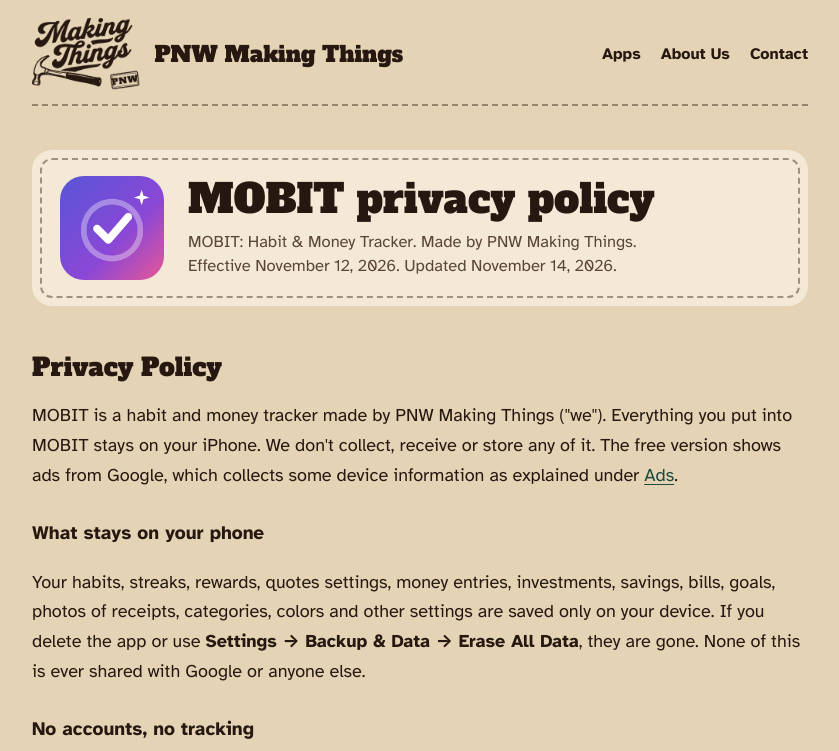
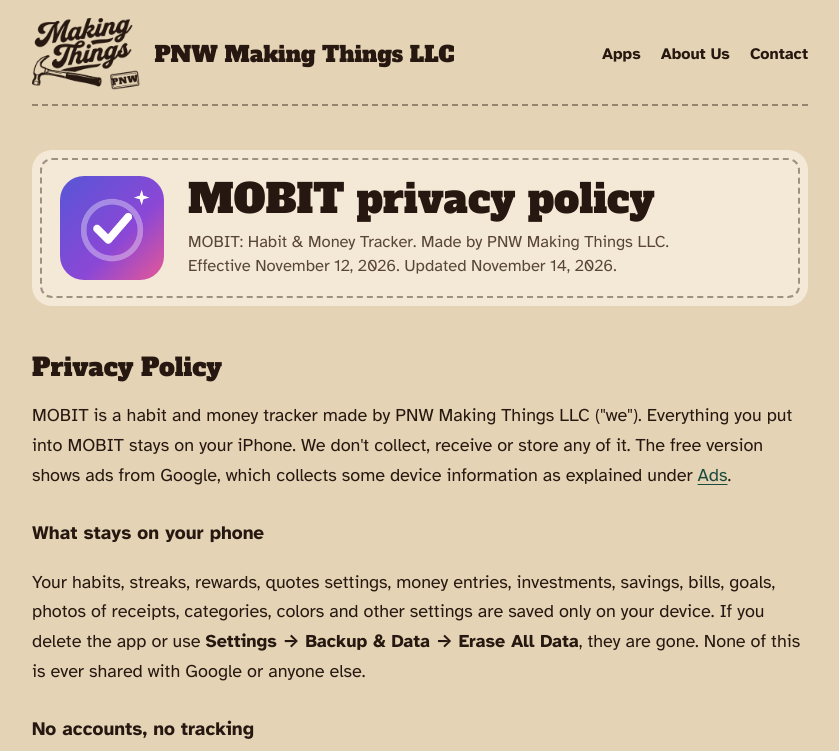
Before and after one commit to jin81cr-arch/pnwmakingthings-site, a plain HTML site: page mobit/index.html in a window 1280 px wide. Shown: the top 751 px of the page, without its empty margins (220-1059 px from the left). Drawn offline with Linux system fonts and the light colour scheme.

Commit message:
Use PNW Making Things LLC name

```diff
--- a/mobit/index.html
+++ b/mobit/index.html
@@ -3,15 +3,15 @@
 <head>
 <meta charset="utf-8">
 <meta name="viewport" content="width=device-width, initial-scale=1">
-<title>MOBIT Privacy Policy | PNW Making Things</title>
-<meta name="description" content="Privacy policy for MOBIT: Habit &amp; Money Tracker by PNW Making Things.">
+<title>MOBIT Privacy Policy | PNW Making Things LLC</title>
+<meta name="description" content="Privacy policy for MOBIT: Habit &amp; Money Tracker by PNW Making Things LLC.">
 <link rel="icon" type="image/png" href="../assets/favicon.png">
-<link rel="stylesheet" href="../style.css?v=4">
+<link rel="stylesheet" href="../style.css?v=5">
 </head>
 <body>
 <div class="shell">
 <header class="top">
-<a class="brand" href="../"><img src="../assets/logo.png" alt="" width="520" height="354"><span>PNW Making Things</span></a>
+<a class="brand" href="../"><img src="../assets/logo.png" alt="" width="520" height="354"><span>PNW Making Things LLC</span></a>
 <nav aria-label="Site"><a href="../#apps">Apps</a><a href="../about/">About Us</a><a href="../contact/">Contact</a></nav>
 </header>
 <main class="">
@@ -20,11 +20,11 @@
 <img src="../assets/mobit.png" alt="MOBIT app icon" width="104" height="104">
 <div>
 <h1>MOBIT privacy policy</h1>
-<p>MOBIT: Habit &amp; Money Tracker. Made by PNW Making Things.<br>Effective November 12, 2026. Updated November 14, 2026.</p>
+<p>MOBIT: Habit &amp; Money Tracker. Made by PNW Making Things LLC.<br>Effective November 12, 2026. Updated November 14, 2026.</p>
 </div>
 </div>
 <h2 id="privacy">Privacy Policy</h2>
-<p>MOBIT is a habit and money tracker made by PNW Making Things ("we"). Everything you put into MOBIT stays on your iPhone. We don't collect, receive or store any of it. The free version shows ads from Google, which collects some device information as explained under <a href="#ads">Ads</a>.</p>
+<p>MOBIT is a habit and money tracker made by PNW Making Things LLC ("we"). Everything you put into MOBIT stays on your iPhone. We don't collect, receive or store any of it. The free version shows ads from Google, which collects some device information as explained under <a href="#ads">Ads</a>.</p>
 
 <h3>What stays on your phone</h3>
 <p>Your habits, streaks, rewards, quotes settings, money entries, investments, savings, bills, goals, photos of receipts, categories, colors and other settings are saved only on your device. If you delete the app or use <b>Settings → Backup &amp; Data → Erase All Data</b>, they are gone. None of this is ever shared with Google or anyone else.</p>
@@ -82,7 +82,7 @@
 <p>The app is provided "as is." Keep your own backups. To the extent the law allows, we aren't liable for lost data or indirect damages from using the app.</p>
 
 <h2 id="support">Support</h2>
-<p>MOBIT is made by <b>PNW Making Things</b>.<br>Questions, bugs or ideas: <b><a href="mailto:support@pnwmakingthings.com">support@pnwmakingthings.com</a></b></p>
+<p>MOBIT is made by <b>PNW Making Things LLC</b>.<br>Questions, bugs or ideas: <b><a href="mailto:support@pnwmakingthings.com">support@pnwmakingthings.com</a></b></p>
 <dl class="faq">
   <dt>How do I move MOBIT to a new phone?</dt>
   <dd>Open Settings → Backup &amp; Data → Back Up Now and save the file to iCloud Drive. On the new phone, install MOBIT and tap Restore from Backup.</dd>
@@ -102,11 +102,11 @@
 </div>
 </article>
 </main>
-<footer><span>&copy; 2026 PNW Making Things. Made in the Pacific Northwest. &middot; <a href="../terms/">Terms of Use</a></span>
+<footer><span>&copy; 2026 PNW Making Things LLC. Made in the Pacific Northwest. &middot; <a href="../terms/">Terms of Use</a></span>
 <ul class="social" aria-label="Follow us">
-<li><a href="https://www.youtube.com/@PNWMakingThings" target="_blank" rel="noopener" aria-label="PNW Making Things on YouTube"><svg viewBox="0 0 24 24" width="22" height="22" aria-hidden="true" fill="none" stroke="currentColor" stroke-width="1.8" stroke-linejoin="round"><rect x="2" y="5" width="20" height="14" rx="4"/><path d="M10 9.2v5.6l4.8-2.8z" fill="currentColor"/></svg></a></li>
-<li><a href="https://www.instagram.com/pnwmakingthings/" target="_blank" rel="noopener" aria-label="PNW Making Things on Instagram"><svg viewBox="0 0 24 24" width="22" height="22" aria-hidden="true" fill="none" stroke="currentColor" stroke-width="1.8"><rect x="3" y="3" width="18" height="18" rx="5"/><circle cx="12" cy="12" r="4.2"/><circle cx="17.4" cy="6.6" r="1.1" fill="currentColor" stroke="none"/></svg></a></li>
-<li><a href="https://www.tiktok.com/@pnwmakingthings" target="_blank" rel="noopener" aria-label="PNW Making Things on TikTok"><svg viewBox="0 0 24 24" width="22" height="22" aria-hidden="true" fill="none" stroke="currentColor" stroke-width="1.8" stroke-linecap="round" stroke-linejoin="round"><path d="M14 3v11.5a3.5 3.5 0 1 1-3.5-3.5"/><path d="M14 3c.4 2.6 2.2 4.4 5 4.6"/></svg></a></li>
+<li><a href="https://www.youtube.com/@PNWMakingThings" target="_blank" rel="noopener" aria-label="PNW Making Things LLC on YouTube"><svg viewBox="0 0 24 24" width="22" height="22" aria-hidden="true" fill="none" stroke="currentColor" stroke-width="1.8" stroke-linejoin="round"><rect x="2" y="5" width="20" height="14" rx="4"/><path d="M10 9.2v5.6l4.8-2.8z" fill="currentColor"/></svg></a></li>
+<li><a href="https://www.instagram.com/pnwmakingthings/" target="_blank" rel="noopener" aria-label="PNW Making Things LLC on Instagram"><svg viewBox="0 0 24 24" width="22" height="22" aria-hidden="true" fill="none" stroke="currentColor" stroke-width="1.8"><rect x="3" y="3" width="18" height="18" rx="5"/><circle cx="12" cy="12" r="4.2"/><circle cx="17.4" cy="6.6" r="1.1" fill="currentColor" stroke="none"/></svg></a></li>
+<li><a href="https://www.tiktok.com/@pnwmakingthings" target="_blank" rel="noopener" aria-label="PNW Making Things LLC on TikTok"><svg viewBox="0 0 24 24" width="22" height="22" aria-hidden="true" fill="none" stroke="currentColor" stroke-width="1.8" stroke-linecap="round" stroke-linejoin="round"><path d="M14 3v11.5a3.5 3.5 0 1 1-3.5-3.5"/><path d="M14 3c.4 2.6 2.2 4.4 5 4.6"/></svg></a></li>
 </ul>
 </footer>
 </div>
```
